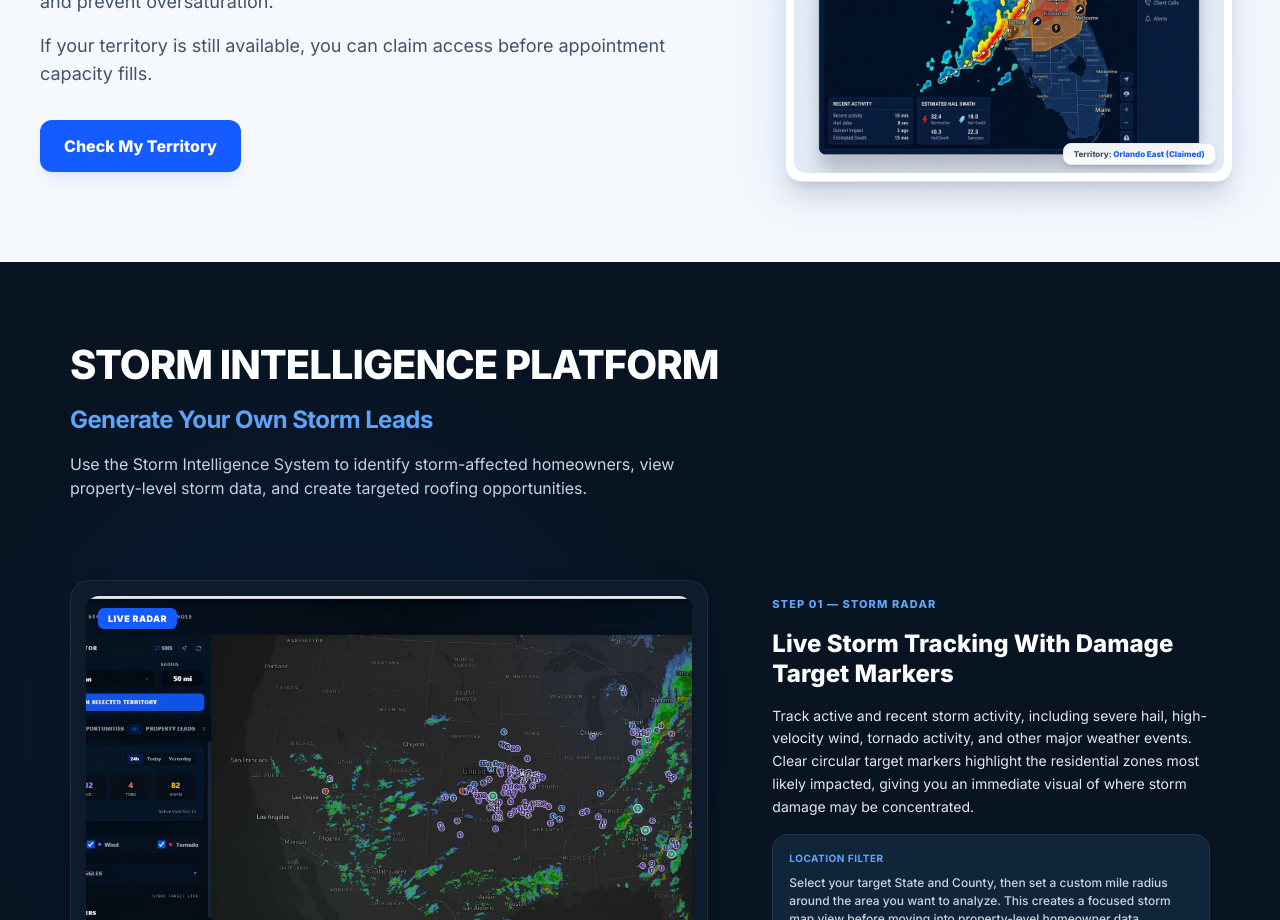
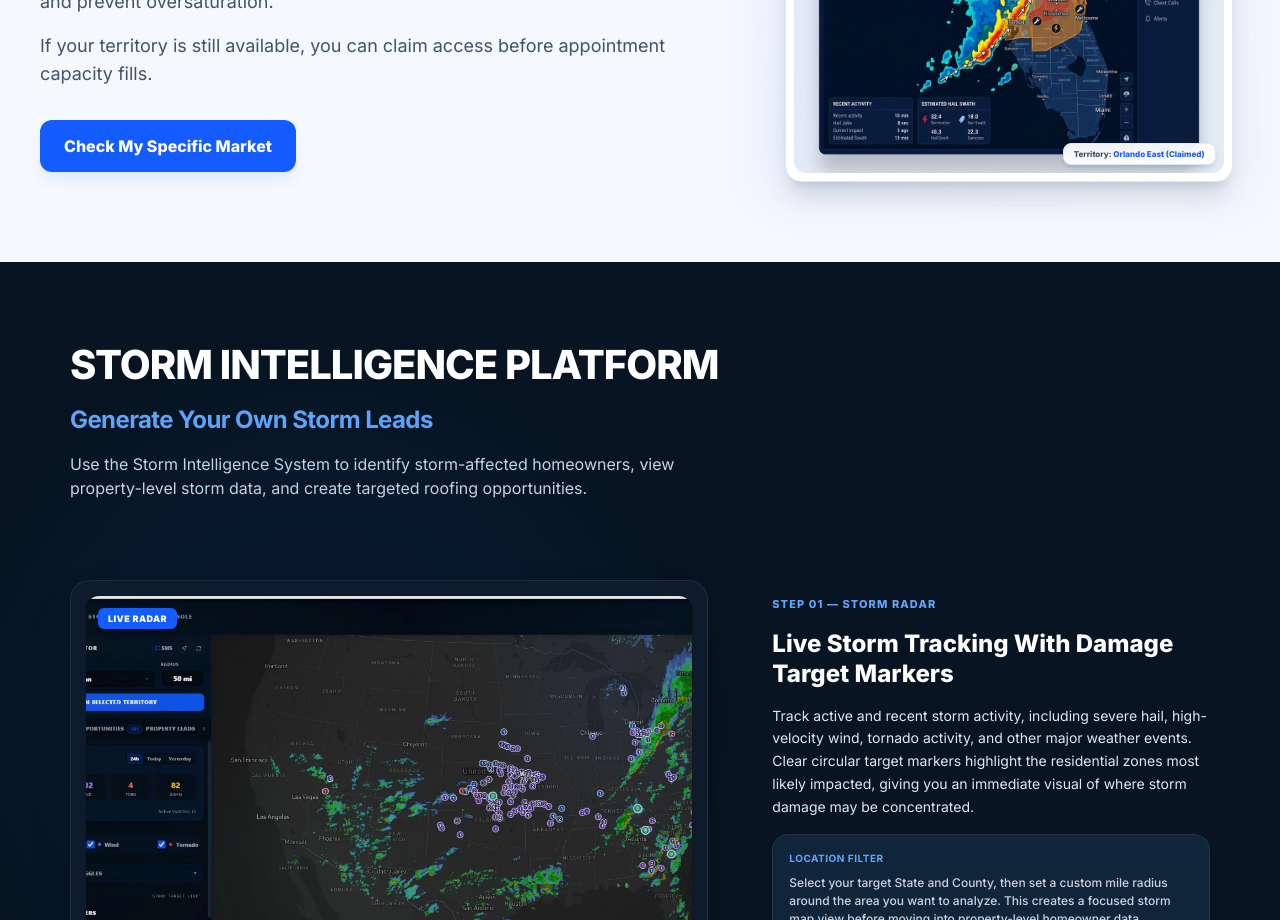
Before and after one commit to bbarnes4318/roofvisor, a Next.js app: page / in a window 1280 px wide. Shown: the part 2460-3380 px from the top of the page. Built offline with nearby package versions, Linux system fonts and the light colour scheme.

Commit message:
CTA: Update button links to Calendly and demo pages, rename Check My Territory to Check My Specific Market, and update map links

```diff
--- a/app/page.tsx
+++ b/app/page.tsx
@@ -283,7 +283,7 @@ function HeroSection() {
           </p>
 
           <div className="pt-0.5">
-            <ButtonLink href={`mailto:${CONTACT_EMAIL}?subject=LeadsByStorm%20Discovery%20Call`}>
+            <ButtonLink href="https://calendly.com/leadsbystorm-support/30min">
               Check Appointment Availability
             </ButtonLink>
           </div>
@@ -506,8 +506,8 @@ function TerritoryCtaSection() {
           </div>
 
           <div className="pt-2">
-            <ButtonLink href={`mailto:${CONTACT_EMAIL}?subject=Check%20Territory%20Availability`}>
-              Check My Territory
+            <ButtonLink href="https://calendly.com/leadsbystorm-support/30min">
+              Check My Specific Market
             </ButtonLink>
           </div>
         </div>
@@ -557,7 +557,7 @@ function FinalCtaSection() {
 
         <div className="pt-2">
           <a
-            href="https://sms.leadzer.io/storm-map"
+            href="https://sms.leadzer.io/storm-map/storm-map-demo"
             target="_blank"
             rel="noopener noreferrer"
             className="inline-flex items-center justify-center rounded-xl px-6 py-3.5 text-base font-extrabold transition-all duration-200 transform active:scale-[0.98] focus:outline-none focus:ring-4 focus:ring-blue-100 select-none cursor-pointer bg-[#145CFF] text-white shadow-lg shadow-blue-500/10 hover:bg-[#2F7DFF] hover:-translate-y-[1px] border-0"
--- a/components/landing/PurchaseOptions.tsx
+++ b/components/landing/PurchaseOptions.tsx
@@ -1,7 +1,7 @@
 import React from "react";
 
 export default function PurchaseOptions() {
-  const MAP_URL = "https://sms.leadzer.io/storm-map";
+  const MAP_URL = "https://sms.leadzer.io/storm-map/storm-map-demo";
 
   return (
     <section id="products" className="bg-[#081421] py-20 px-4 sm:px-6 lg:px-8 border-b border-white/[0.05] text-slate-200 overflow-hidden relative">
```
